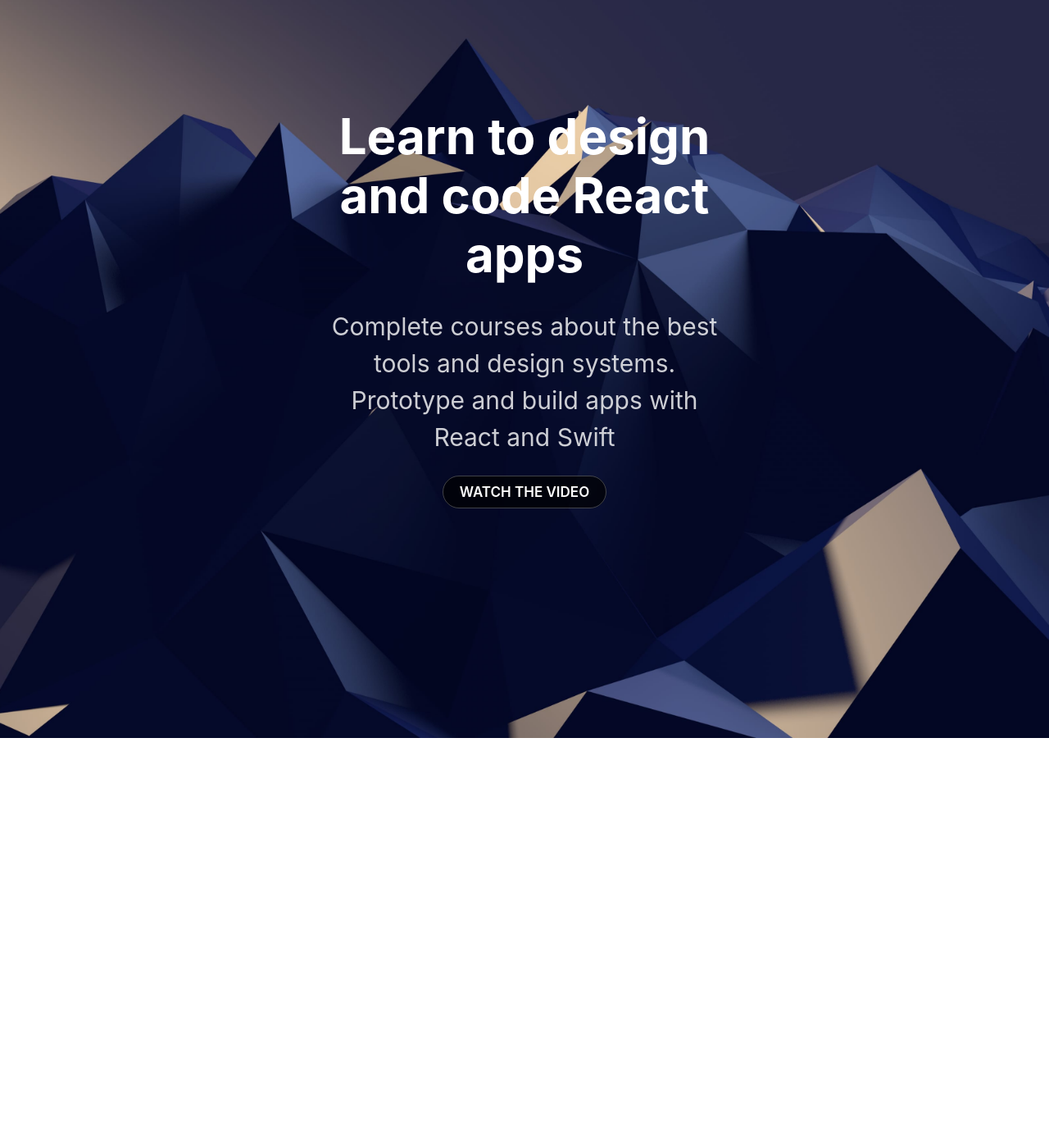
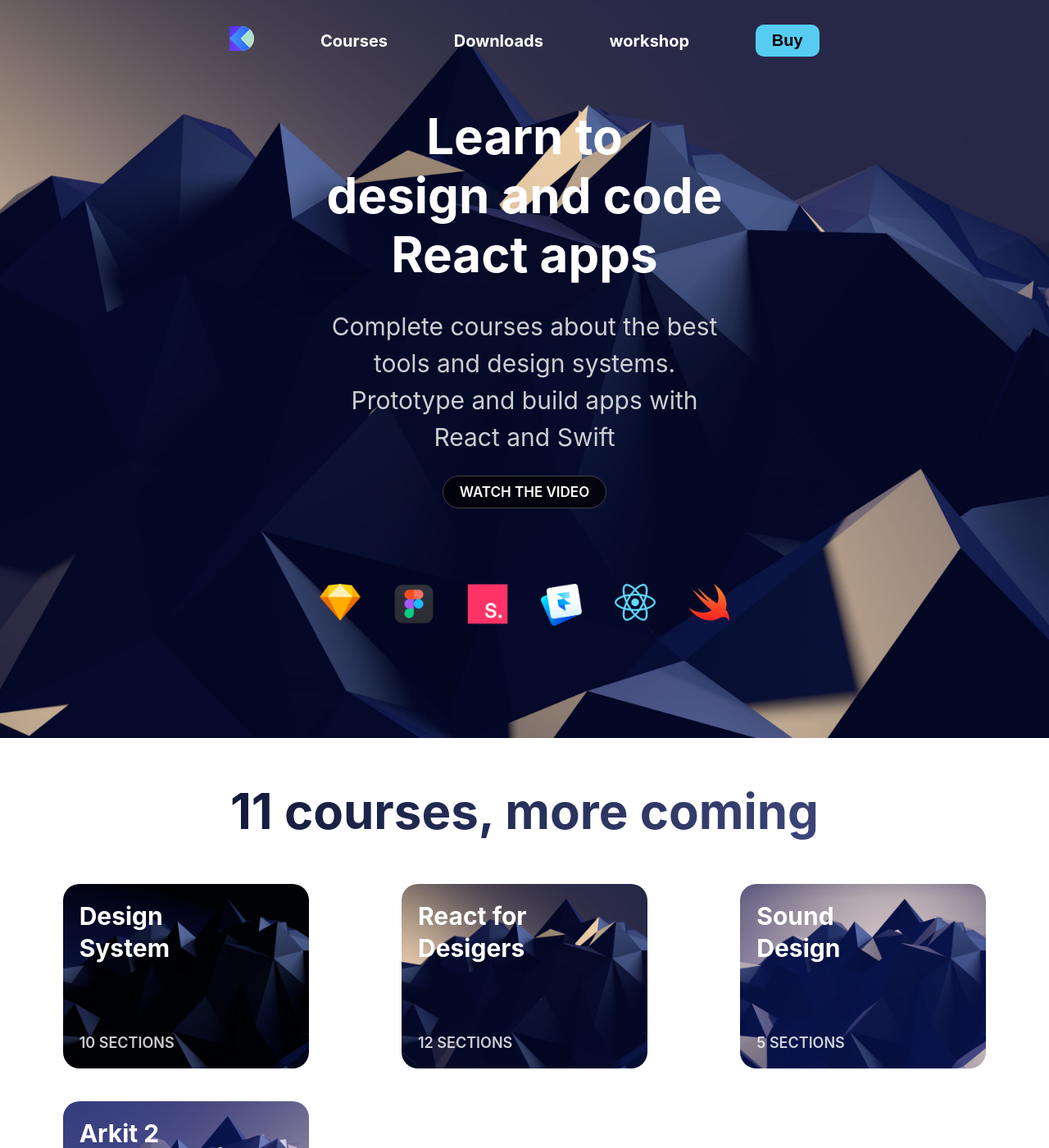
Before and after one commit to Faisa1khan/my-react-app, a Gatsby site: page / in a window 1280 px wide. Shown: the part 20-1420 px from the top of the page at 82% size. Before the commit the page ends 920 px from the top, so only its background shows below. Built offline with nearby package versions, Linux system fonts and the light colour scheme; Gatsby itself is replaced by a stand-in of ours.

Commit message:
layout changes, component and props

```diff
--- /dev/null
+++ b/src/components/Card.css
@@ -0,0 +1,42 @@
+.Card {
+    display: grid;
+    grid-template-rows: 1fr 1fr;
+    width: 300px;
+    height: 225px;
+    position: relative;
+    overflow: hidden;
+    border-radius: 20px;
+    box-shadow: 0 20px 40 rgba(0, 0, 0, 0.25);
+    transition: 0.8s cubic-bezier(0.2, 0.8, 0.2, 1)
+}
+
+.Card:hover{
+    transform: scale(1.1, 1.1);
+    box-shadow: 0 30px 60px rgba(0, 0, 0, 0.5);
+}
+.Card:hover img{
+    transform: translateY(-20px);
+}
+.Card img{
+    position: absolute;
+    top:0;
+    height: 110%;
+    z-index: -1;
+    transition: 0.8s cubic-bezier(0.2, 0.8, 0.2, 1)
+}
+
+.Card h3{
+    color: white;
+    font-size: 30px;
+    margin: 20px 0 0 20px;
+    width: 190px;
+}
+
+.Card p {
+    color: rgba(255, 255, 255, 0.8);
+    text-transform: uppercase;
+    font-weight: 600;
+    font-size: 18px;
+    align-self: end;
+    margin: 0 0 20px 20px;
+}
--- /dev/null
+++ b/src/components/Card.js
@@ -0,0 +1,13 @@
+import React from 'react'
+import './Card.css'
+
+const Card = props => (
+    <div className="Card">
+        <img src={props.image} />
+        <h3>{props.title}</h3>
+        <p>{props.text}</p>
+    </div>
+)
+
+
+export default Card
--- /dev/null
+++ b/src/components/Header.css
@@ -0,0 +1,56 @@
+.Header {
+ position: fixed;
+ width: 100%;
+ padding: 50px 0;
+ z-index: 100;
+
+}
+
+.HeaderGroup {
+    max-width: 800px;
+    margin: 0 auto;
+    display: grid;
+    grid-template-columns: repeat(5, auto);
+    align-items: center;
+    justify-items: center;
+}
+
+.Header a {
+    color:white;
+    font-weight: 700;
+}
+
+.Header button {
+ padding: 8px 20px;
+ font-size: 20px;
+ background: #56CCF2;
+ border: none;
+ font-weight: 700;
+ border-radius: 10px;
+ outline: none;
+ cursor: pointer;
+ transition: 1s cubic-bezier(0.2, 0.8, 0.2, 1);
+}
+
+.Header button:hover {
+    background: white;
+    box-shadow: 0 10px 20px rgba(0, 0, 0, 0.25);
+    transform: translateY(-3px);
+}
+
+
+
+@media (max-width:640px){
+    .Header{
+        padding: 15px 0;
+
+    }
+    .HeaderGroup {
+        grid-template-columns: repeat(4, auto);
+
+    }
+
+    .Header a:nth-child(4){
+        display: none;
+    }
+}
--- a/src/components/header.js
+++ b/src/components/header.js
@@ -1,41 +1,26 @@
 import { Link } from "gatsby"
 import PropTypes from "prop-types"
 import React from "react"
+import './Header.css'
+
 
 const Header = ({ siteTitle }) => (
-  <header
-    style={{
-      background: `rebeccapurple`,
-      marginBottom: `1.45rem`,
-    }}
-  >
-    <div
-      style={{
-        margin: `0 auto`,
-        maxWidth: 960,
-        padding: `1.45rem 1.0875rem`,
-      }}
-    >
-      <h1 style={{ margin: 0 }}>
-        <Link
-          to="/"
-          style={{
-            color: `white`,
-            textDecoration: `none`,
-          }}
-        >
-          {siteTitle}
-        </Link>
-      </h1>
+  <div className="Header">
+    <div className="HeaderGroup">
+       <Link to="/"><img src={require('../images/logo-designcode.svg')} width="30" /></Link>
+       <Link to="/courses">Courses</Link>
+       <Link to="/downloads">Downloads</Link>
+       <Link to="/workshop">workshop</Link>
+       <Link to="/buy"><button>Buy</button></Link>
     </div>
-  </header>
+  </div>
 )
 
 Header.propTypes = {
   siteTitle: PropTypes.string,
 }
 
-Header.defaultProps = {
+Header.defaultProps =  {
   siteTitle: ``,
 }
 
--- a/src/components/layout.css
+++ b/src/components/layout.css
@@ -15,6 +15,7 @@
 }
 
 .Hero {
+  position: relative;
   background: url('../images/wallpaper2.jpg');
   height: 920px;
   background-size: cover;
@@ -33,12 +34,20 @@
    color:white;
    font-size: 60px;
    line-height: 1.2;
+   opacity: 0;
+   animation: HeroAnimation;
+   animation-duration: 3s;
+   animation-delay: 0.1s;
+   animation-fill-mode: forwards;
+   animation-timing-function: cubic-bezier(0.2, 0.8, 0.2, 1);
 }
 
 .Hero p {
   color: rgba(255, 255, 255, 0.8);
   font-size: 30px;
   line-height: 1.5;
+  opacity: 0;
+  animation: HeroAnimation 3s 0.2s forwards cubic-bezier(0.2, 0.8, 0.2, 1);
 }
 
 .Hero a {
@@ -50,4 +59,88 @@
   padding: 9px 20px;
   border: 1px solid rgba(255, 255, 255, 0.25);
   border-radius: 20px;
+  transition: 0.8s cubic-bezier(0.2, 0.8, 0.2, 1)
 }
+
+.Hero a:hover {
+  background: white;
+  color:black;
+}
+
+
+
+@media (max-width:640px) {
+  .HeroGroup{
+    padding: 100px 20px;
+  }
+  .Hero h1{
+    font-size: 40px;
+  }
+  .Hero p {
+    font-size: 24px;
+  }
+}
+
+@keyframes HeroAnimation {
+  0% {
+    opacity: 0;
+    transform: translateY(20px)
+  }
+  100%{
+    opacity: 1;
+    transform: translateY(0)
+  }
+}
+
+.Hero svg {
+  position: absolute;
+  bottom: 0;
+  left: 0;
+}
+
+.Hero .Logos {
+  display: grid;
+  grid-template-columns: repeat(6, 1fr);
+  grid-gap:40px;
+  margin: 100px 0;
+  justify-items: center;
+}
+
+@media (max-width:640px){
+  .Hero .Logos {
+    grid-template-columns: repeat(3, 1fr);
+
+  }
+
+}
+
+.Cards h2 {
+  margin: 50px 20px;
+  font-size: 60px;
+  text-align: center;
+  font-weight: 700;
+  background: linear-gradient(104deg, #050A27 0%,
+  #4A548C 100%);
+  -webkit-background-clip: text;
+  -webkit-text-fill-color: transparent;
+}
+
+.CardGroup {
+  margin: 50px 40px 100px;
+  display: grid;
+  grid-template-columns: repeat(3, 1fr);
+  grid-gap: 40px;
+  justify-items: center;
+}
+
+@media (max-width: 1060px) {
+  .CardGroup {
+    grid-template-columns: repeat(2, 1fr);
+  }
+}
+
+@media (max-width: 720px){
+  .CardGroup {
+    grid-template-columns: repeat(1, 1fr)
+  }
+}
--- a/src/components/layout.js
+++ b/src/components/layout.js
@@ -24,8 +24,10 @@
   `)
 
   return (
-
-   <main>{children}</main>
+   <div>
+    <Header />
+   {children}
+   </div>
 
 
   )
--- a/src/pages/index.js
+++ b/src/pages/index.js
@@ -3,20 +3,84 @@
 
 import Layout from "../components/layout"
 import SEO from "../components/seo"
+import Card from "../components/Card";
+
 
 const IndexPage = () => (
-  <div>
+  <Layout>
     <SEO title="gatsby" />
     <div className="Hero">
       <div className="HeroGroup">
-      <h1>Learn to design and code React apps</h1>
-      <p>Complete courses about the best tools and design systems. Prototype and build apps with React and Swift</p>
+      <h1>Learn to <br />design and code React apps</h1>
+      <p>Complete courses about the best tools
+         and design systems. Prototype and build
+          apps with React and Swift</p>
 
       <Link to="/page-2/">Watch the video</Link>
+      <div className="Logos">
+        <img src={require('../images/logo-sketch.png')}
+          width="50"/>
+        <img src={require('../images/logo-figma.png')}
+          width="50"/>
+        <img src={require('../images/logo-studio.png')}
+          width="50"/>
+        <img src={require('../images/logo-framer.png')}
+          width="50"/>
+        <img src={require('../images/logo-react.png')}
+          width="50"/>
+        <img src={require('../images/logo-swift.png')}
+        width="50"/>
+      </div>
+
+      <svg width="100%" height="172"  fill="none" xmlns="http://www.w3.org/2000/svg">
+            <path fill="white">
+                <animate repeatCount="indefinite"
+                fill="freeze" attributeName="d" dur="10s"
+                values="M0 25.9086C277 84.5821 433 65.736 720 25.9086C934.818
+                -3.9019 1214.06 -5.23669 1442 8.06597C2079 45.2421 2208 63.5007
+                2560 25.9088V171.91L0 171.91V25.9086Z;
+
+                M0 87.1596C316 87.1597 444 160 884 52.0001C1324 -55.9999 1320.29
+                34.966 1538 71.251C1814 117.251 2156 189.252 2560 87.1597V233.161L0
+                233.161V87.1596Z;
+
+                M0 53.6584C158 11.0001 213 0 363 0C513 0 855.555 115.001 1154 115.001C1440
+                115.001 1626 -38.0004 2560 53.6585V199.66L0 199.66V53.6584Z;
+
+                M0 25.9086C277 84.5821 433 65.736 720 25.9086C934.818
+                -3.9019 1214.06 -5.23669 1442 8.06597C2079 45.2421 2208 63.5007
+                2560 25.9088V171.91L0 171.91V25.9086Z
+
+                "
+                />
+            </path>
+      </svg>
+
+
       </div>
     </div>
-
-  </div>
+    <div className="Cards">
+      <h2>11 courses, more coming</h2>
+      <div className="CardGroup">
+        <Card
+          title="Design System"
+          text="10 sections"
+          image={require('../images/wallpaper.jpg')} />
+        <Card
+          title="React for Desigers"
+          text="12 sections"
+          image={require('../images/wallpaper2.jpg')} />
+        <Card
+          title="Sound Design"
+          text="5 sections"
+          image={require('../images/wallpaper3.jpg')} />
+        <Card
+          title="Arkit 2"
+          text="10 sections"
+          image={require('../images/wallpaper4.jpg')} />
+      </div>
+    </div>
+  </Layout>
 )
 
 export default IndexPage
```
Also changed, not shown: src/images/gatsby-icon.png (added).
